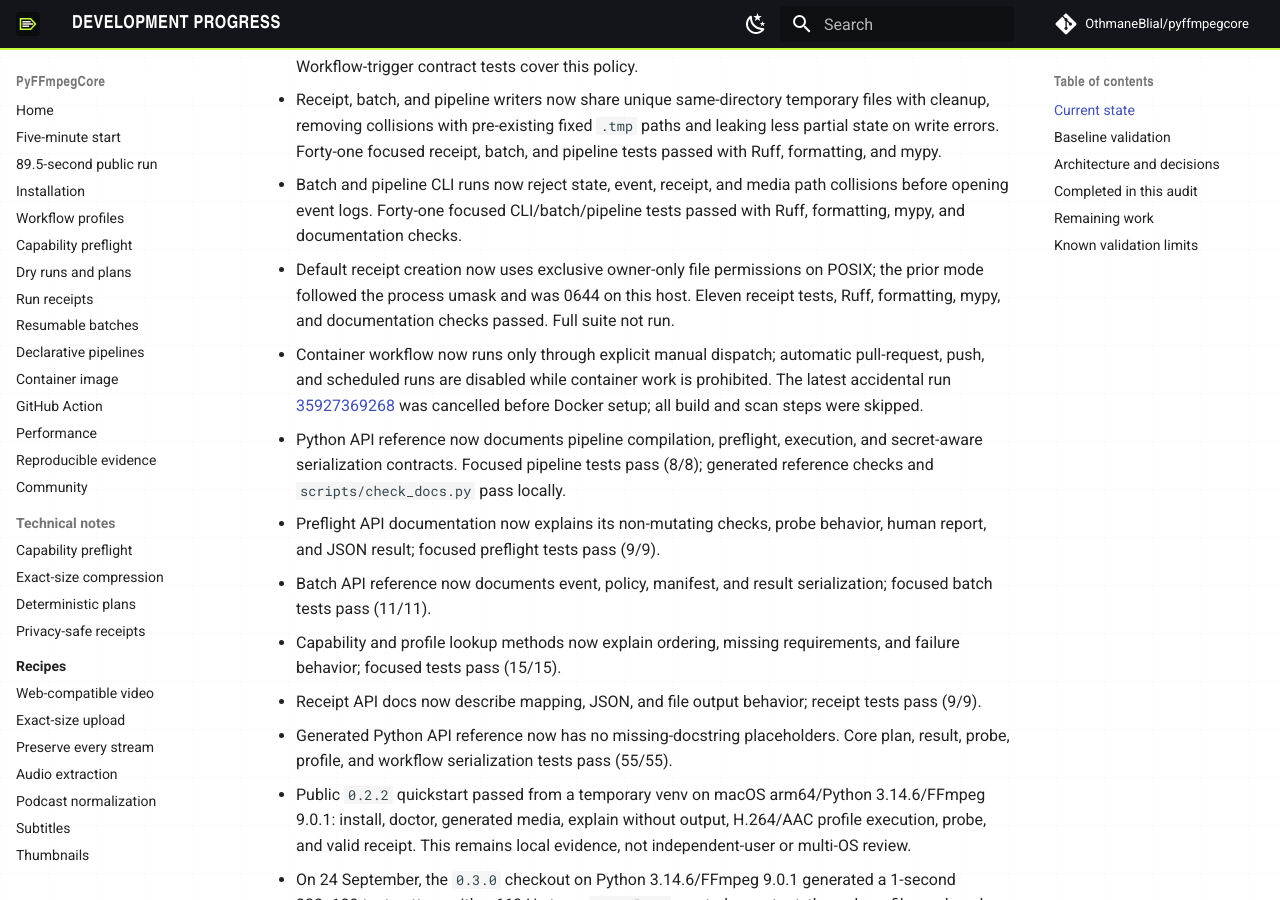
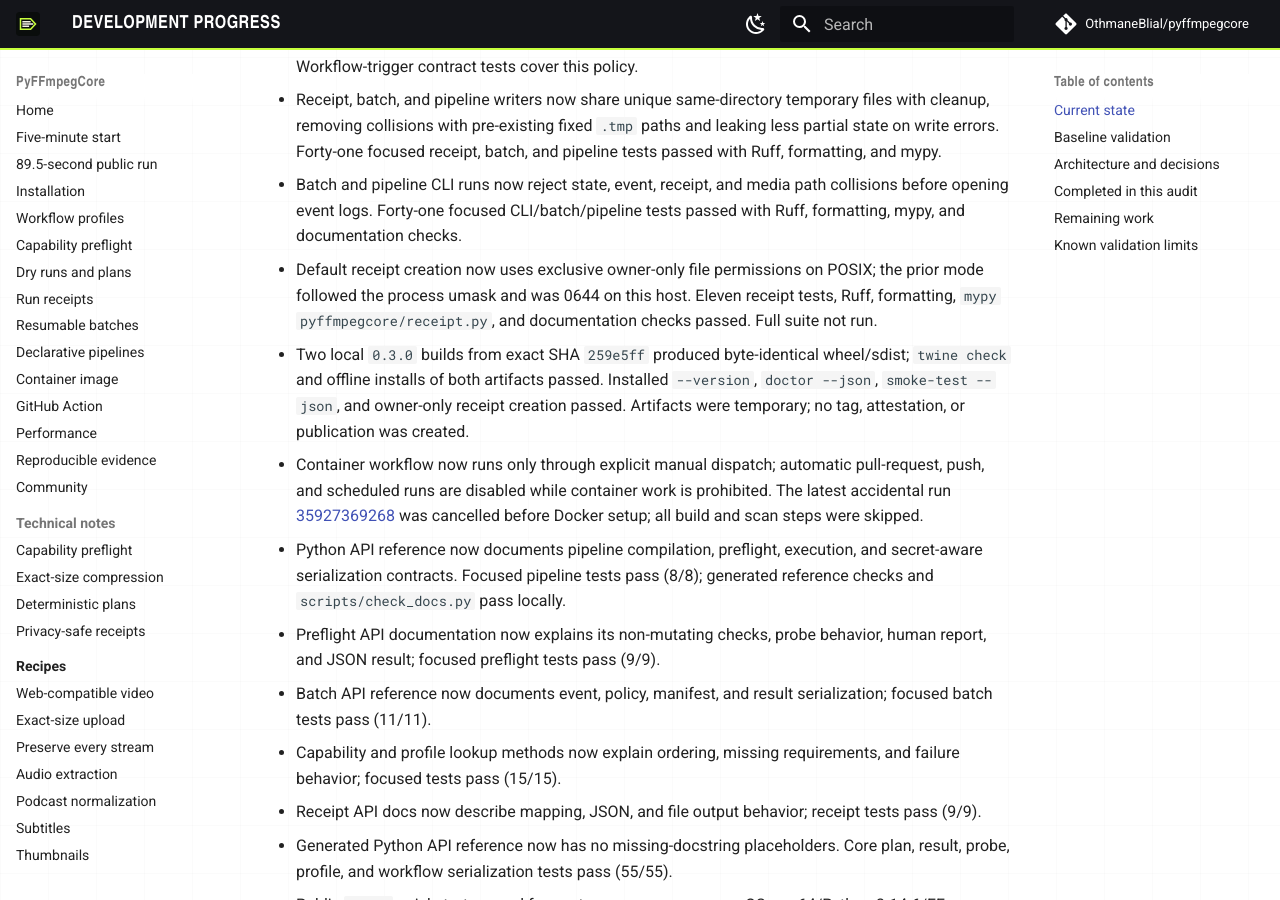
Before and after one commit to OthmaneBlial/pyffmpegcore, an MkDocs documentation site: the page built from docs/PROGRESS.md, in a window 1280 px wide and 900 px high, scrolled down 2921 px. Built offline with MkDocs 1.6.1 and Material for MkDocs 9.7.7, drawn with Linux system fonts in a browser that asks for light colours; comment, search, counter and statistics services are not loaded.

Commit message:
docs: record latest local release candidate checks

```diff
--- a/docs/PROGRESS.md
+++ b/docs/PROGRESS.md
@@ -27,7 +27,8 @@ Updated: 2026-09-24
 - After push `6990b93`, CI [35950824901](https://github.com/OthmaneBlial/pyffmpegcore/actions/runs/35950824901) and Benchmarks [35950824932](https://github.com/OthmaneBlial/pyffmpegcore/actions/runs/35950824932) were canceled under the no-heavy-work rule; CI stopped after one Python 3.12 package-contract cell completed. CodeQL [35950824943](https://github.com/OthmaneBlial/pyffmpegcore/actions/runs/35950824943) and Scorecard [35950824912](https://github.com/OthmaneBlial/pyffmpegcore/actions/runs/35950824912) passed on that SHA. CI and benchmarks now require a pull request or manual dispatch; cold fixtures and Docker-based Action parity are manual-only. Workflow-trigger contract tests cover this policy.
 - Receipt, batch, and pipeline writers now share unique same-directory temporary files with cleanup, removing collisions with pre-existing fixed `.tmp` paths and leaking less partial state on write errors. Forty-one focused receipt, batch, and pipeline tests passed with Ruff, formatting, and mypy.
 - Batch and pipeline CLI runs now reject state, event, receipt, and media path collisions before opening event logs. Forty-one focused CLI/batch/pipeline tests passed with Ruff, formatting, mypy, and documentation checks.
-- Default receipt creation now uses exclusive owner-only file permissions on POSIX; the prior mode followed the process umask and was 0644 on this host. Eleven receipt tests, Ruff, formatting, mypy, and documentation checks passed. Full suite not run.
+- Default receipt creation now uses exclusive owner-only file permissions on POSIX; the prior mode followed the process umask and was 0644 on this host. Eleven receipt tests, Ruff, formatting, `mypy pyffmpegcore/receipt.py`, and documentation checks passed. Full suite not run.
+- Two local `0.3.0` builds from exact SHA `259e5ff` produced byte-identical wheel/sdist; `twine check` and offline installs of both artifacts passed. Installed `--version`, `doctor --json`, `smoke-test --json`, and owner-only receipt creation passed. Artifacts were temporary; no tag, attestation, or publication was created.
 - Container workflow now runs only through explicit manual dispatch; automatic pull-request, push, and scheduled runs are disabled while container work is prohibited. The latest accidental run [35927369268](https://github.com/OthmaneBlial/pyffmpegcore/actions/runs/35927369268) was cancelled before Docker setup; all build and scan steps were skipped.
 - Python API reference now documents pipeline compilation, preflight, execution, and secret-aware serialization contracts. Focused pipeline tests pass (8/8); generated reference checks and `scripts/check_docs.py` pass locally.
 - Preflight API documentation now explains its non-mutating checks, probe behavior, human report, and JSON result; focused preflight tests pass (9/9).
```
Also changed, not shown: RELEASE_CHECKLIST.md (+2 -1 lines), ROADMAP.md (+13 -7 lines).
